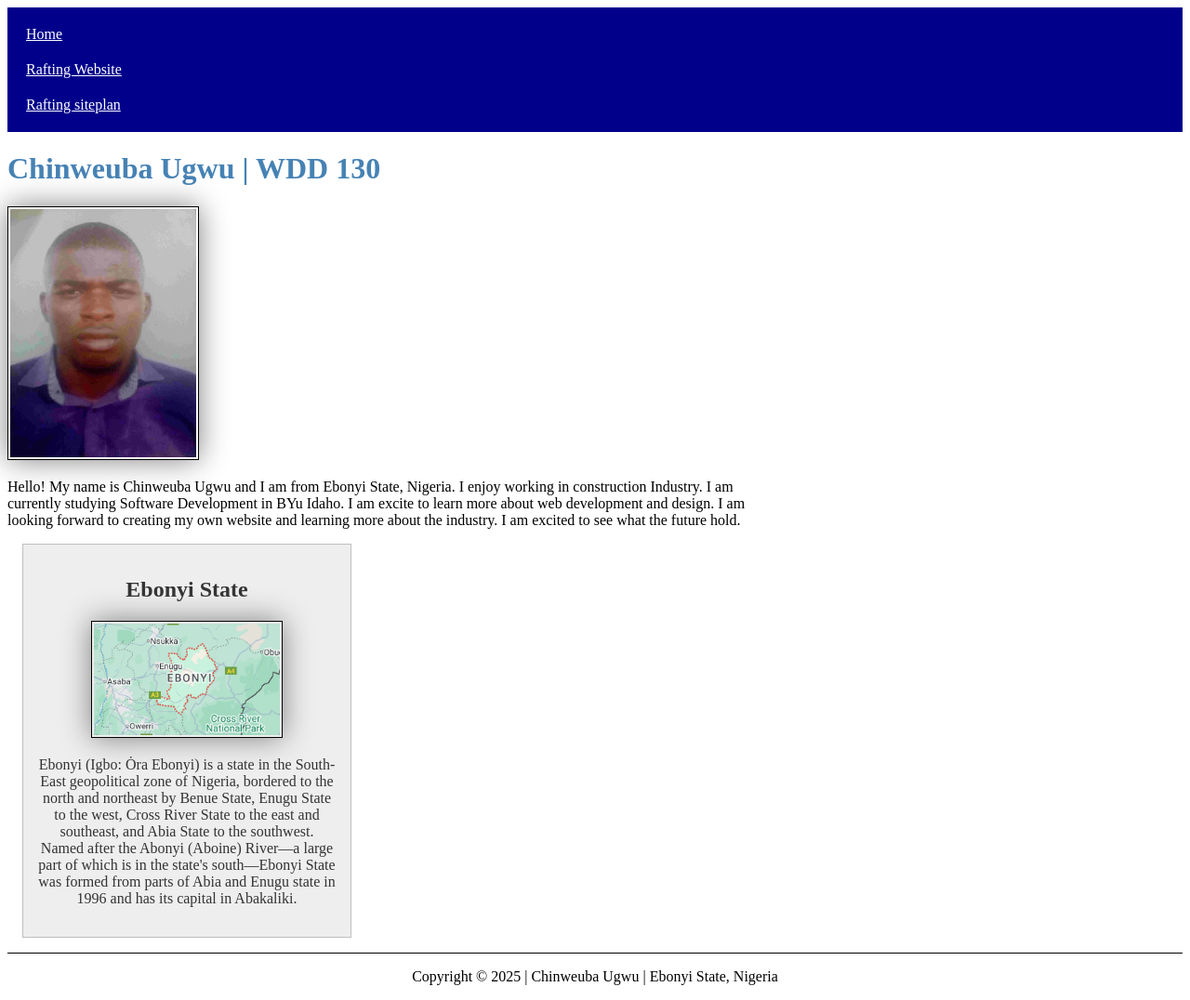
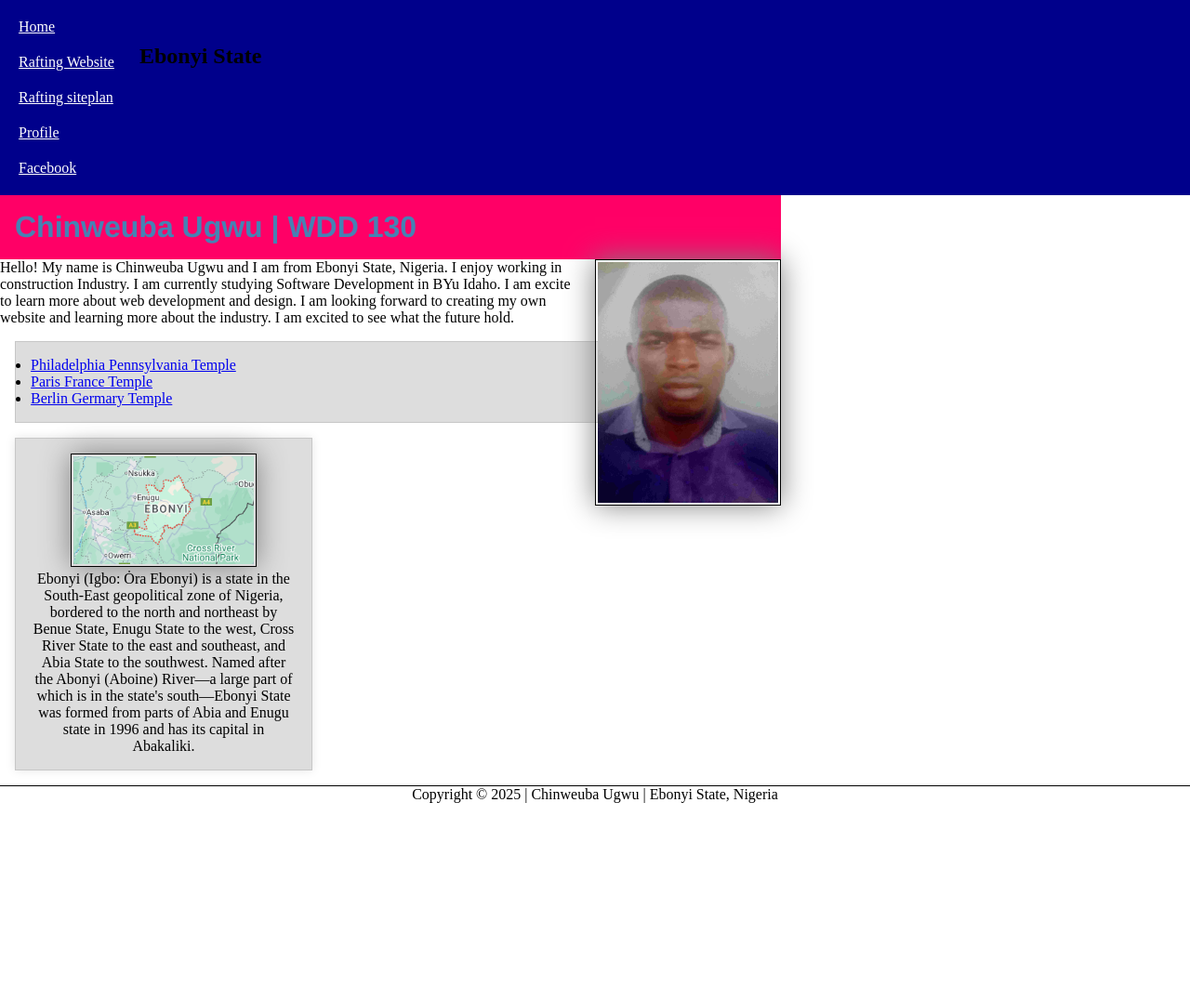
Before and after one commit to uba41/wdd130, a plain HTML site: page index.html in a window 1280 px wide. Shown: the whole page at 93% size. After the commit the page ends 864 px from the top, so only its background shows below. Drawn offline with Linux system fonts and the light colour scheme.

Commit message:
still working

```diff
--- a/index.html
+++ b/index.html
@@ -1,3 +1,4 @@
+<!-- 19th july 2025 -->
 <!DOCTYPE html>
 <html lang="en-us">
     <head>
@@ -15,14 +16,21 @@
                 <a href="#">Home</a>
                 <a href="wwr">Rafting Website</a>
                 <a href="wwr/site-plan-refting.html">Rafting siteplan</a>
+                <a href="https://linkedin.com">Profile</a>
+                <a href="https://facebook.com">Facebook</a>
             </nav>
         </header>
         <main>
             <h1>Chinweuba Ugwu | WDD 130</h1>
             <img src="images/profile.jpg" alt="Hellow My name is Chinweuba Ugwu" width="200">
             <p>Hello! My name is Chinweuba Ugwu and I am from Ebonyi State, Nigeria. I enjoy working in construction Industry. I am currently studying Software Development in BYu Idaho. I am excite to learn more about web development and design. I am looking forward to creating my own website and learning more about the industry. I am excited to see what the future hold.</p>
+            <ul class="box">
+                <li><a href="https://www.churchofjesuschrist.org/temples/details/philadelphia-pennsylvania-temple" target="_blank">Philadelphia Pennsylvania Temple</a></li>
+                <li><a href="https://www.churchofjesuschrist.org/temples/details/paris-france-temple" target="_blank">Paris France Temple</a></li>
+                <li><a href="https://www.churchofjesuschrist.org/temples/details/lima-peru-los-olivos-temple" target="_blank">Berlin Germary Temple</a></li>
+            </ul>
         </main>
-        <aside>
+        <aside class="box">
             <h2>Ebonyi State</h2>
             <img src="images/ebonyistate.png" alt="Ebonyi State landscape">
             <p>Ebonyi (Igbo: Ȯra Ebonyi) is a state in the South-East geopolitical zone of Nigeria, bordered to the north and northeast by Benue State, Enugu State to the west, Cross River State to the east and southeast, and Abia State to the southwest. Named after the Abonyi (Aboine) River—a large part of which is in the state's south—Ebonyi State was formed from parts of Abia and Enugu state in 1996 and has its capital in Abakaliki.</p>
--- a/styles/styles.css
+++ b/styles/styles.css
@@ -1,3 +1,26 @@
+*{
+    margin: 0;
+    padding: 0;
+    box-sizing: border-box
+}
+:root{
+    --heading-background-color: #f06;
+    --heading-text-color: #333;
+    --heading-front: 'Montserrat', Helvetica, sans-serif;
+    --padding: 1rem;
+    --border: 1px solid rgb(0 0 0/ 0.1);
+}
+h1{
+    background-color: var(--heading-background-color);
+    color: var(--heading-text-color);
+    font-family: var(--heading-front);
+    padding: var(--padding);
+}
+aside{
+    margin: 10px auto;
+    padding: var(--padding);
+    box-shadow: 0 0 10px rgb(0 0 0 / 0.1)
+}
 nav{
     background-color: darkblue;
     padding: 10px;
@@ -24,7 +47,7 @@ main{
 }
 
 aside {
-    width:20rem;
+    width:20em;
     margin: 1rem;
     border:1px solid rgb(0 0 0 / 0.2); /* 1 */
     padding: 1rem;
@@ -36,14 +59,22 @@ aside img{
     width: 200px;
     height: auto;
 }
-
+aside h2 {
+    position: absolute;
+    top: 47px;
+    left: 150px;
+}
 main img{
+    /* you most likely will have other declaration */
     width: 200px;
     height: auto;
     border: 1px solid black;
     padding: 2px;
     box-shadow: 0 0 30px gray;
+    float: right;
+    margin: 0 0 1rem 1rem;
 }
+
 
 p{
     padding: 0;
@@ -53,3 +84,11 @@ footer{
     border-top: 1px solid #000;
     text-align: center;
 }
+/* Class Seletors */
+.box{
+    margin: 1rem;
+    border: 1px solid rgb(0 0 0 / 10%);
+    padding: 1rem;
+    background-color: #ddd;
+    color: #000;
+}
--- /dev/null
+++ b/week03/styles/overlay.css
@@ -0,0 +1,55 @@
+*{
+	margin: 0;
+	padding: 0;
+}
+
+main {
+	max-width: 800px;
+	margin: 2rem auto;
+	font-family: Roboto, Arial, sans-serif;
+}
+
+h1 {
+	text-align: center;
+	font-size: 1.5rem;
+	text-shadow: 3px 3px 5px #777;
+}
+
+.herodiv {
+	margin: 10px auto;
+	position: relative; /* If removed, what happens? */
+}
+
+.herodiv img {
+	width: 100%;
+	height: 300px;
+	object-fit: cover;
+}
+
+.stats {
+	position: absolute;
+	top: 25px;
+	right: 25px;
+	background: radial-gradient(#eee, #323A06);
+	border: 1px solid #000;
+	padding: 0.65rem;
+	box-shadow: 0 0 30px #111;
+	opacity: 0.9;
+}
+
+h2 {
+	text-shadow: 0 0 15px #333;
+	border-bottom: 1px solid #555;
+	margin-bottom: 0.3rem;
+}
+
+footer {
+	position: fixed;
+	bottom: 0;
+	margin: 1rem;
+	border-top: 1px solid #000;
+	padding: 0.5rem;
+	color: navy;
+	font-weight: 700;
+	font-style: italic;
+}
```
Also changed, not shown: week03/overlay.html (added, +13 -0 lines).
